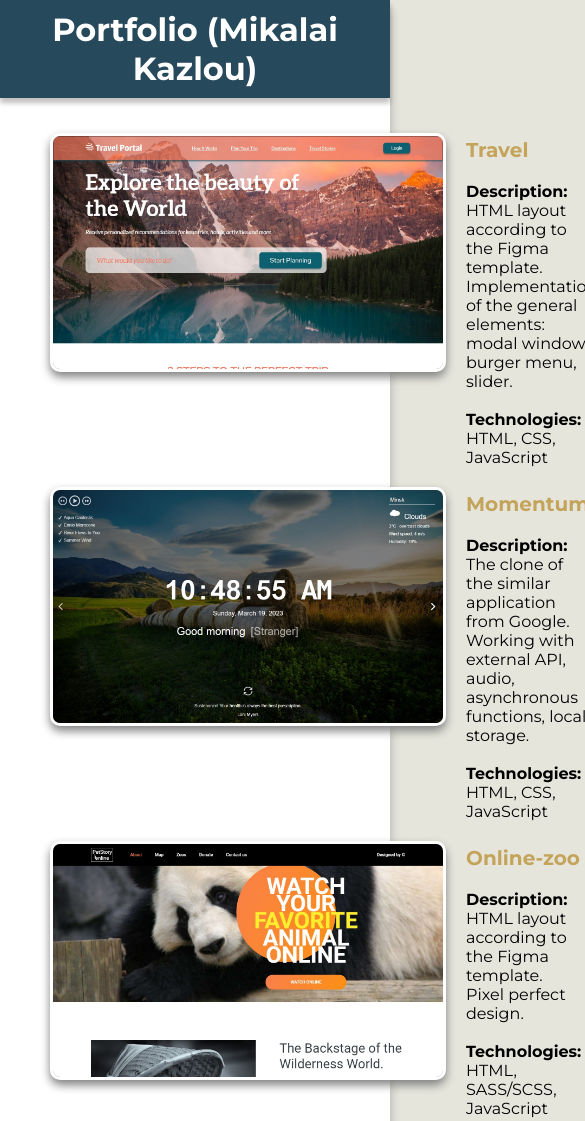
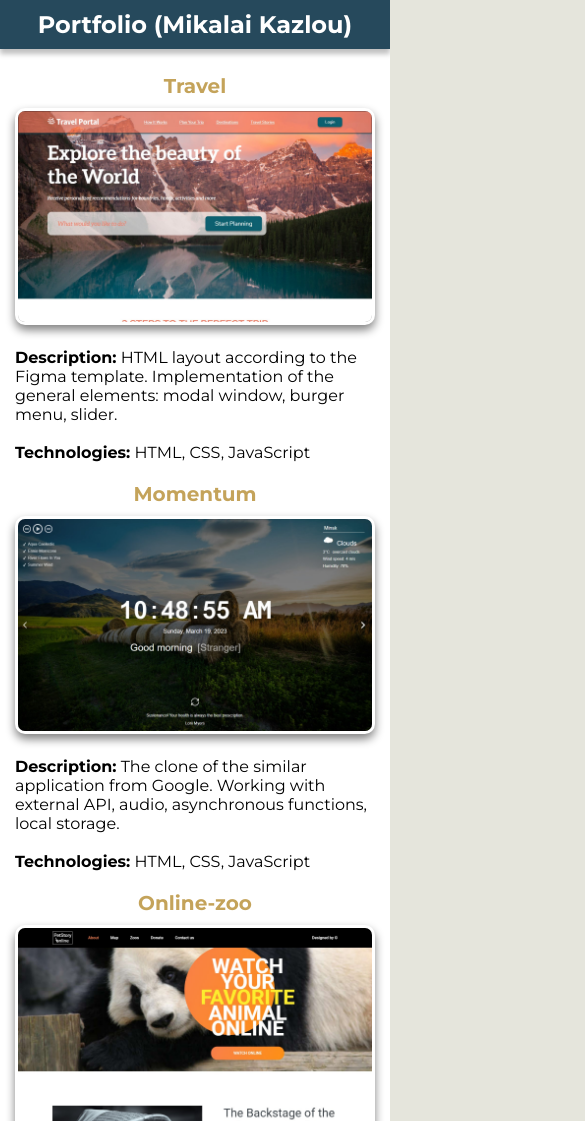
Before and after one commit to Mikalai-Kazlou/portfolio, a plain HTML site: page index.html in a window 390 px wide. Shown: the top 1121 px of the page, 585 px wide, since content can reach past the window. Drawn offline with Linux system fonts and the light colour scheme.

Commit message:
feat: add responsive design

```diff
--- a/index.html
+++ b/index.html
@@ -20,12 +20,12 @@
     <section class="projects">
       <template id="project-template">
         <div class="project">
-          <a class="project__link" href="" target="_blank">
-            <img class="project__image" src="" alt="">
+          <a class="link project__link link_color_main" href="" target="_blank">
+            <h3 class="project__title"></h3>
           </a>
           <div class="project__content">
-            <a class="link project__link link_color_main" href="" target="_blank">
-              <h3 class="project__title"></h3>
+            <a class="project__link" href="" target="_blank">
+              <img class="project__image" src="" alt="">
             </a>
             <div class="project__text"></div>
           </div>
--- a/style.scss
+++ b/style.scss
@@ -58,21 +58,62 @@ footer {
 
   font-size: 3.2rem;
   text-align: center;
+
+  @media screen and (max-width: 768px) {
+    font-size: 2.4rem;
+  }
+
+  @media screen and (max-width: 320px) {
+    font-size: 2.2rem;
+  }
 }
 
 .projects {
   display: flex;
   flex-wrap: wrap;
-  justify-content: space-between;
+  justify-content: center;
 
   padding: 2.5rem 5rem;
+
+  @media screen and (max-width: 1600px) {
+    padding: 1.5rem 2rem;
+  }
+
+  @media screen and (max-width: 768px) {
+    padding: 1.5rem 5rem;
+  }
+
+  @media screen and (max-width: 620px) {
+    padding: 1.5rem 0.5rem;
+  }
 }
 
 .project {
-  display: flex;
+  flex-grow: 1;
 
-  max-width: 74rem;
-  padding: 1rem 0;
+  width: 40%;
+  padding: 1rem;
+
+  @media screen and (max-width: 1440px) {
+    width: auto;
+  }
+
+  &__title {
+    margin: 0 0 1rem 0;
+    font-size: 2rem;
+
+    transition: filter .2s;
+
+    &:hover {
+      filter: drop-shadow(0px .2rem .2rem rgb(220, 220, 220));
+    }
+  }
+
+  &__link {
+    @media screen and (max-width: 768px) {
+      text-align: center;
+    }
+  }
 
   &__image {
     width: 39rem;
@@ -87,35 +128,48 @@ footer {
       cursor: pointer;
       transform: scale(1.02);
     }
+
+    @media screen and (max-width: 768px) {
+      box-sizing: border-box;
+      width: 100%;
+    }
   }
 
   &__content {
-    padding: 0 0 0 2rem;
-  }
+    display: flex;
 
-  &__title {
-    margin: .5rem 0 2rem 0;
-    font-size: 2rem;
-
-    transition: filter .2s;
-
-    &:hover {
-      filter: drop-shadow(0px .2rem .2rem rgb(220, 220, 220));
+    @media screen and (max-width: 768px) {
+      flex-direction: column;
     }
   }
 
   &__text {
+    flex-grow: 1;
+
+    padding: .5rem 0 .5rem 2rem;
     font-size: 1.6rem;
+
+    @media screen and (max-width: 768px) {
+      padding: 2rem 0 0;
+    }
   }
 }
 
 .social {
   display: flex;
+
+  @media screen and (max-width: 768px) {
+    justify-content: center;
+  }
 }
 
 .social-link {
   padding: 0 1.6rem;
   color: white;
+
+  @media screen and (max-width: 425px) {
+    padding: 0 .8rem;
+  }
 }
 
 .social-item {
```
Also changed, not shown: style.css, 1 other file.
